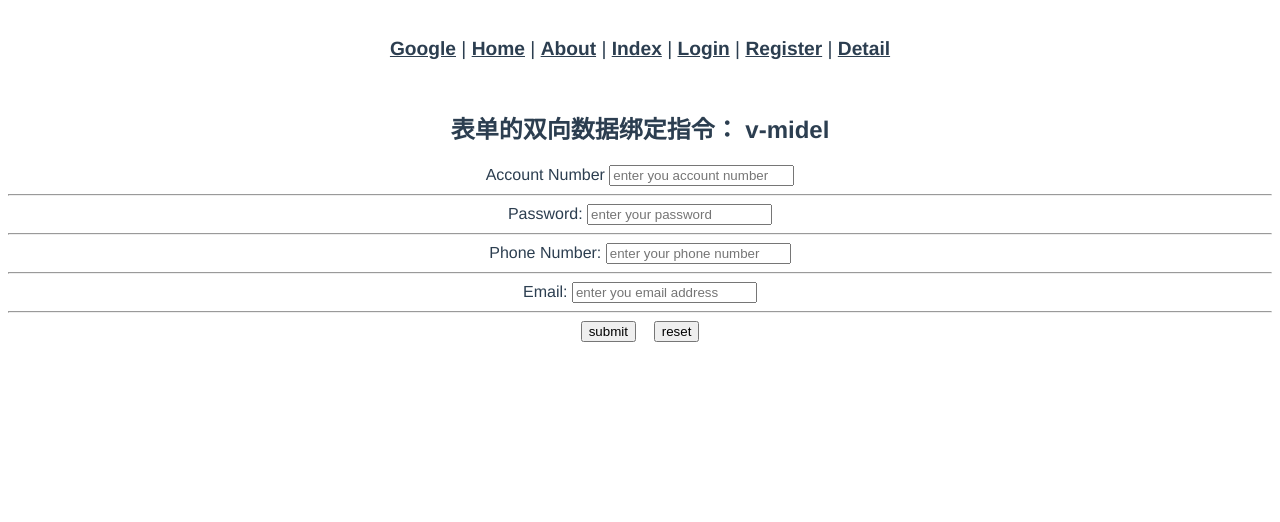
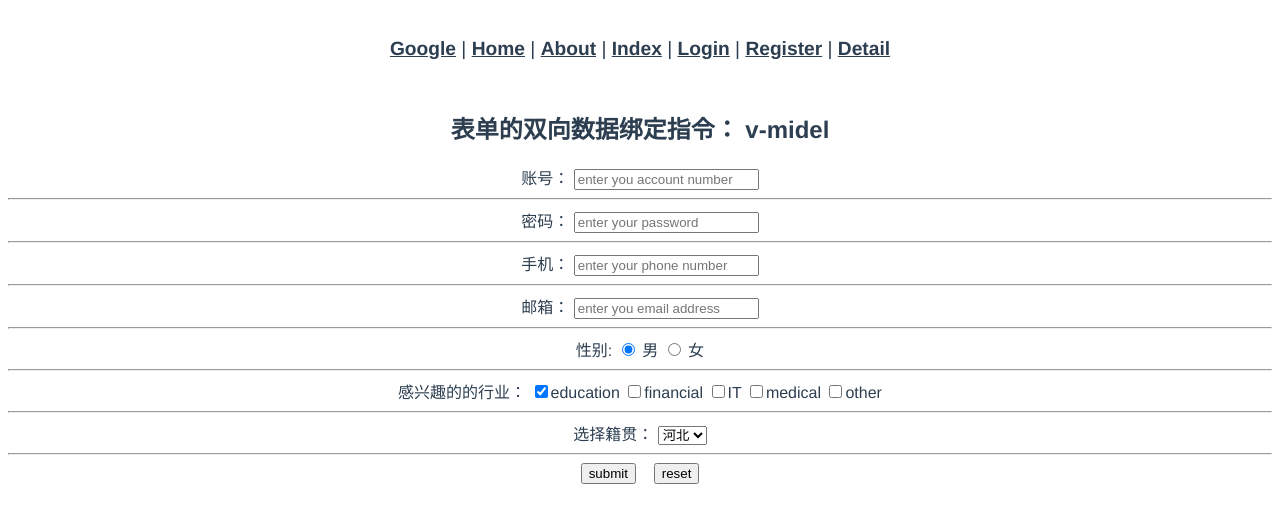
Before and after one commit to jydxh/vue_basic, a Vue app in the folder day02/demo/vue-project/: page /form in a window 1280 px wide. Shown: the top 522 px of the page. Built offline with nearby package versions, Linux system fonts and the light colour scheme.

Commit message:
v-model done

```diff
--- a/day02/demo/vue-project/src/views/Form.vue
+++ b/day02/demo/vue-project/src/views/Form.vue
@@ -1,16 +1,34 @@
 <template>
 	<div>
 		<h2>表单的双向数据绑定指令： v-midel</h2>
-		Account Number
+		账号：
 		<input v-model="form.name" type="text" placeholder="enter you account number" :class="{ err: !valid.name }" />
 		<hr />
-		Password:
+		密码：
 		<input v-model="form.pwd" type="password" placeholder="enter your password" :class="{ err: !valid.pwd }" />
 		<hr />
-		Phone Number:
+		手机：
 		<input v-model="form.phone" type="text" placeholder="enter your phone number" :class="{ err: !valid.phone }" />
 		<hr />
-		Email: <input v-model="form.email" type="text" placeholder="enter you email address" :class="{ err: !valid.email }" />
+		邮箱：
+		<input v-model="form.email" type="text" placeholder="enter you email address" :class="{ err: !valid.email }" />
+		<hr />
+		性别:
+		<input type="radio" value="male" v-model="form.sex" /> 男 <input type="radio" value="female" v-model="form.sex" /> 女
+		<hr />
+		感兴趣的的行业：
+		<input type="checkbox" value="education" v-model="form.hy" />education <input type="checkbox" value="financial" v-model="form.hy" />financial
+		<input type="checkbox" value="IT" v-model="form.hy" />IT <input type="checkbox" value="medical" v-model="form.hy" />medical
+		<input type="checkbox" value="other" v-model="form.hy" />other
+		<hr />
+		选择籍贯：
+		<select v-model="form.jg">
+			<option value="heibei">河北</option>
+			<option value="heinan">河南</option>
+			<option value="shandong">山东</option>
+			<option value="shanxi">山西</option>
+			<option value="other">其他</option>
+		</select>
 
 		<hr />
 
@@ -28,6 +46,9 @@
 					pwd: "",
 					phone: "",
 					email: "",
+					sex: "male", // 单选用string 如果不填value 默认为true/false
+					hy: ["education"], // 多选用数组 , 在数组中增加'education' 则默认选中education
+					jg: "heibei", // 下拉列表框，默认选中的是heibei
 				},
 				valid: {
 					name: true,
```
